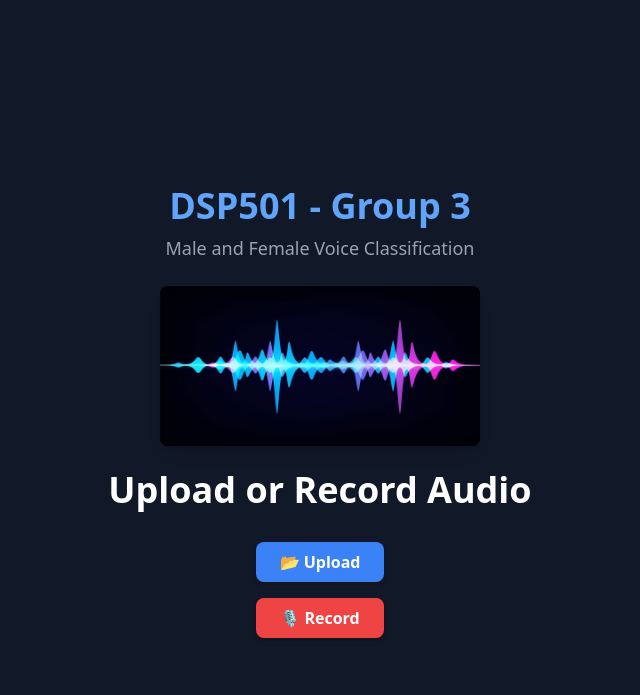
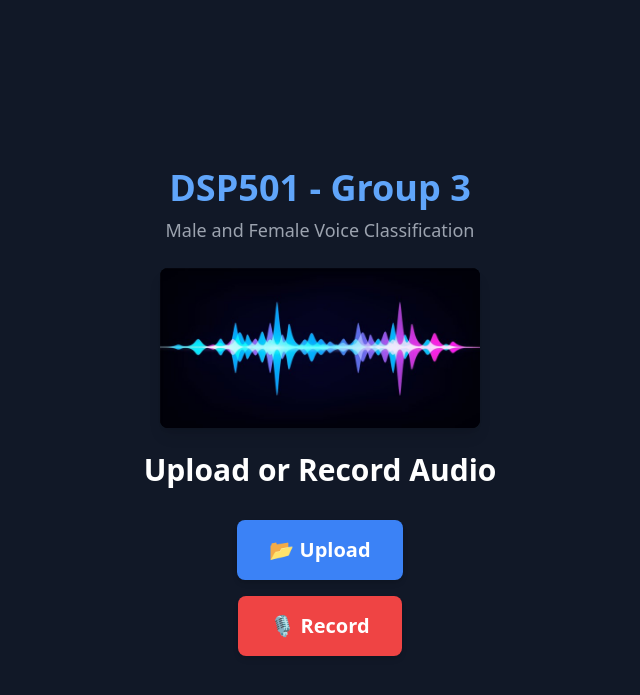
Before and after one commit to anybao/mse23_dsp501_male_female_voice, a Flask app: page / in a window 1280 px wide. Shown: the top 695 px of the page, without its empty margins (320-960 px from the left). Run offline with Flask 3, Linux system fonts and the light colour scheme; some libraries are stand-ins or nearby versions.

Commit message:
Improve UI

```diff
--- a/templates/index.html
+++ b/templates/index.html
@@ -9,13 +9,20 @@
 
     <!-- Sound Wave Visualization -->
     <div class="flex justify-center mt-6">
-        <img id="waveImage" class="w-full max-w-md h-40 bg-black rounded-lg shadow-lg" alt="Waveform" src="/static/images/placeholder.jpg">
+        <img id="waveImage" class="w-full max-w-md h-40 bg-black rounded-lg shadow-lg" alt="Waveform"
+             src="/static/images/placeholder.jpg">
     </div>
 
     <!-- Classification Result -->
-    <div class="text-center mt-6">
-        <h1 id="result" class="text-4xl font-bold text-white">Upload or Record Audio</h1>
+    <div class="text-center mt-6" id="intro">
+        <h1 id="result" class="text-3xl font-bold text-white">Upload or Record Audio</h1>
         <p id="confidence" class="text-sm text-gray-500 mt-2"></p>
+    </div>
+
+    <!-- Processing Animation -->
+    <div id="loading" class="text-center mt-4 hidden">
+        <div class="animate-spin rounded-full h-8 w-8 border-t-2 border-blue-500 mx-auto"></div>
+        <p class="text-gray-500 mt-2">Processing...</p>
     </div>
 
     <!-- Audio Playback -->
@@ -27,20 +34,14 @@
     <div class="mt-6 flex flex-col items-center gap-4">
         <input type="file" id="audioInput" accept="audio/*" class="hidden">
         <button id="uploadBtn" onclick="document.getElementById('audioInput').click()"
-                class="px-6 py-2 bg-blue-500 text-white font-semibold rounded-lg shadow-md hover:bg-blue-600 transition">
+                class="px-8 py-4 btn-lg bg-blue-500 text-xl text-white font-semibold rounded-lg shadow-md hover:bg-blue-600 transition">
             📂 Upload
         </button>
         <button id="recordBtn"
-                class="px-6 py-2 bg-red-500 text-white font-semibold rounded-lg shadow-md hover:bg-red-600 transition">
+                class="px-8 py-4 bg-red-500 text-xl text-white font-semibold rounded-lg shadow-md hover:bg-red-600 transition">
             🎙️ Record
         </button>
         <p id="countdown" class="text-lg font-semibold text-gray-600 hidden"></p>
-    </div>
-
-    <!-- Processing Animation -->
-    <div id="loading" class="text-center mt-4 hidden">
-        <div class="animate-spin rounded-full h-8 w-8 border-t-2 border-blue-500 mx-auto"></div>
-        <p class="text-sm text-gray-500 mt-2">Processing...</p>
     </div>
 
     <script>
@@ -59,7 +60,8 @@
         // Handle Audio Recording
         document.getElementById("recordBtn").addEventListener("click", async () => {
             document.getElementById("audioPlayerContainer").classList.add("hidden");
-            document.getElementById("result").textContent = 'Recording';
+            document.getElementById("result").textContent = 'Recording...';
+            document.getElementById("confidence").classList.add("hidden");
             if (!recorder) {
                 // Disable Upload Button
                 document.getElementById("uploadBtn").disabled = true;
@@ -116,6 +118,13 @@
         // Send Audio to Flask API
         async function classifyAudio(audio) {
             document.getElementById("loading").classList.remove("hidden");
+
+            // Hide processing animation
+            document.getElementById("intro").classList.add("hidden");
+
+            // Hide processing animation
+            document.getElementById("audioPlayerContainer").classList.add("hidden");
+
             const formData = new FormData();
             formData.append("file", audio);
 
@@ -125,6 +134,11 @@
 
                 // Hide processing animation
                 document.getElementById("loading").classList.add("hidden");
+
+                // Hide processing animation
+                document.getElementById("intro").classList.remove("hidden");
+
+                document.getElementById("confidence").classList.remove("hidden");
 
                 // Display classification result
                 document.getElementById("result").textContent = data.classification;
```
